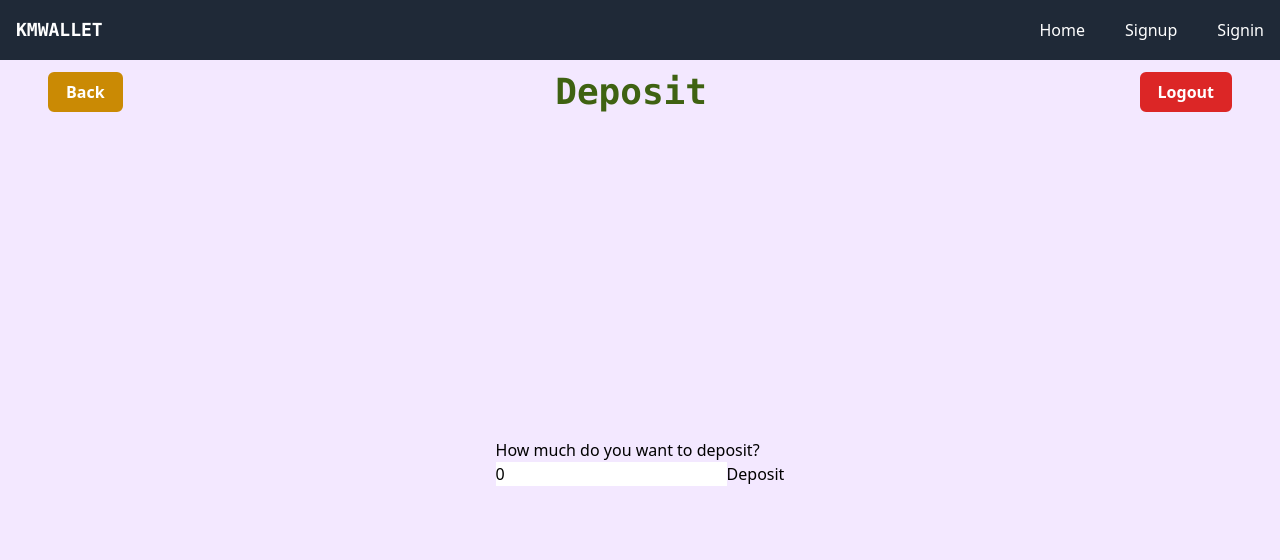
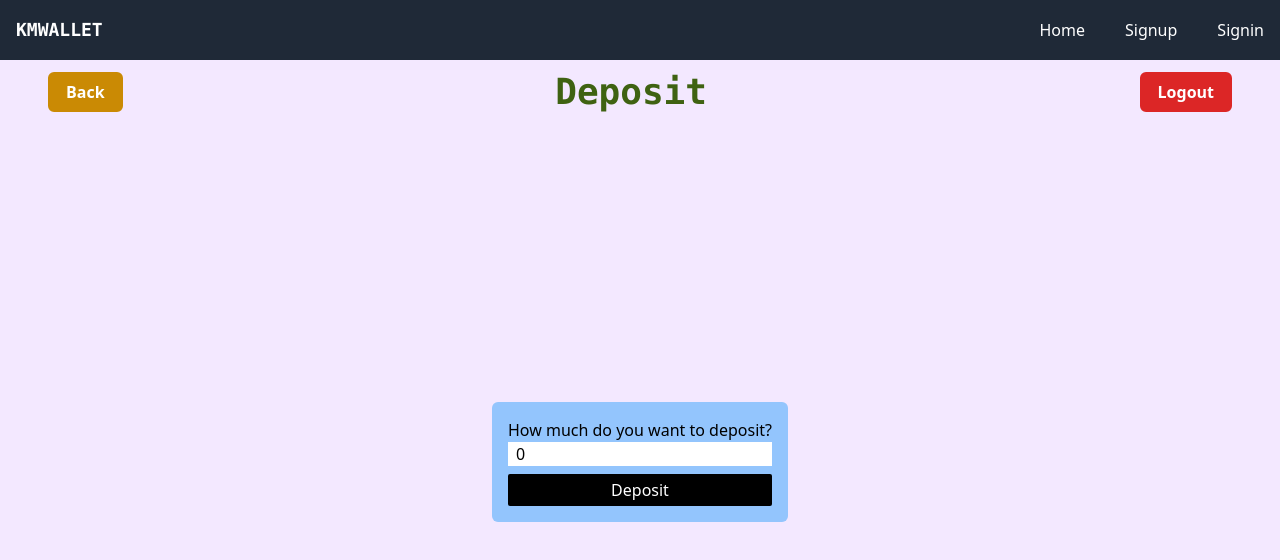
Before and after one commit to Abdirahman04/kmwallet-client-pinia, a Vue app: page /deposit in a window 1280 px wide. Shown: the top 560 px of the page. Built offline with nearby package versions, Linux system fonts and the light colour scheme.

Commit message:
added styling to deposit

```diff
--- a/src/components/FormInput.vue
+++ b/src/components/FormInput.vue
@@ -16,5 +16,6 @@ const updateModelValue = (event: Event) => {
     :value="props.modelValue"
     @input="updateModelValue($event)"
     v-bind="$attrs"
+    class="px-2"
   />
 </template>
--- a/src/views/DepositView.vue
+++ b/src/views/DepositView.vue
@@ -4,10 +4,15 @@
     <div class="flex flex-grow flex-col bg-purple-100">
       <the-sub-nav path="account" text="Deposit"></the-sub-nav>
       <div class="flex flex-grow justify-center items-center">
-        <div>
+        <div class="flex flex-col bg-blue-300 px-4 py-4 rounded-md">
           <h1>How much do you want to deposit?</h1>
           <form-input v-model="balance"></form-input>
-          <button @click="deposit">Deposit</button>
+          <button
+            @click="deposit"
+            class="bg-black text-white rounded-sm mt-2 py-1"
+          >
+            Deposit
+          </button>
         </div>
       </div>
     </div>
```
